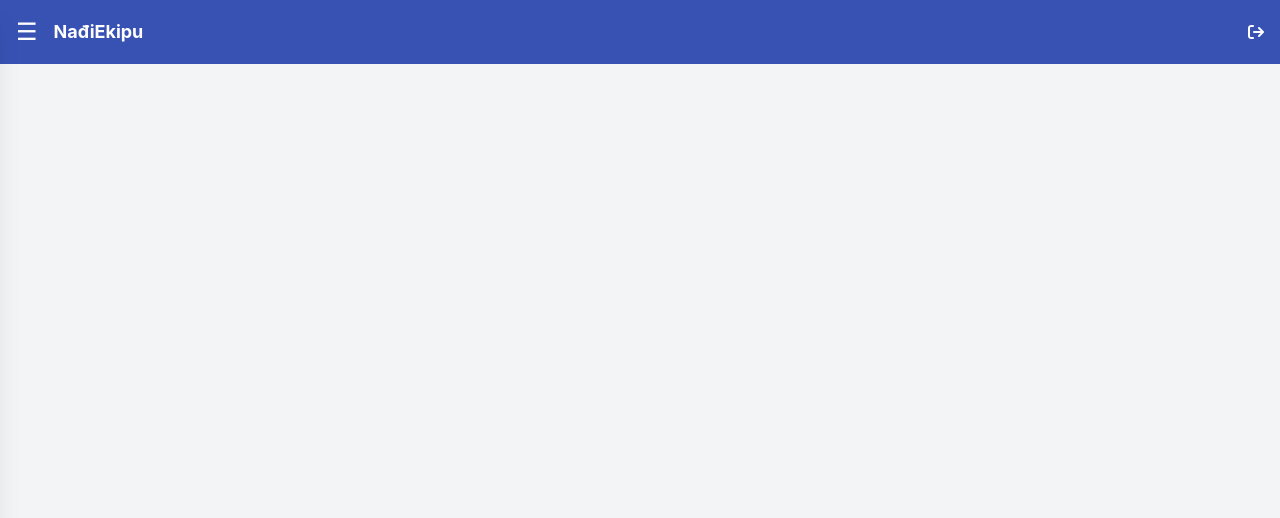
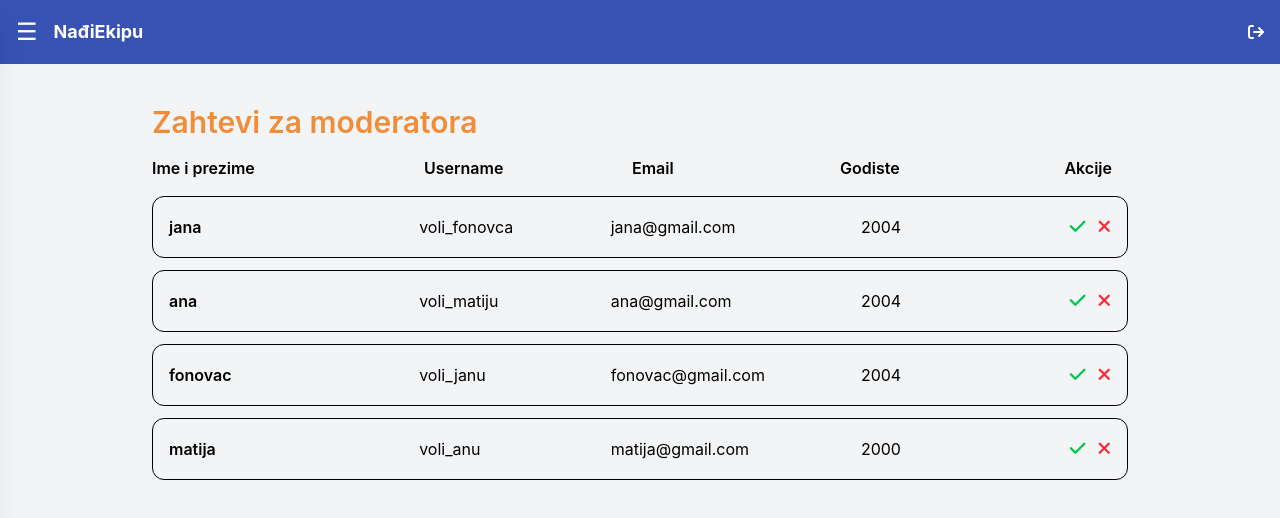
Before and after one commit to dusanveljkovic/NadjiEkipu, a React (Vite) app: page /zahtevi in a window 1280 px wide. Shown: the top 518 px of the page. Built offline with nearby package versions, Linux system fonts and the light colour scheme.

Commit message:
page for accepting moderators requests

```diff
--- a/src/App.jsx
+++ b/src/App.jsx
@@ -4,20 +4,22 @@ import Login from "./pages/Login";
 import MyProfile from "./pages/MyProfile";
 import Navbar from "./components/Navbar";
 import Registration from "./pages/Registration";
+import AdminZahtevi from "./pages/AdminZahtevi";
 
 function App() {
   const location = useLocation();
 
   return (
     <div className="min-h-screen bg-gray-100">
-      {location.pathname !== "/login" && <Navbar />}
+      {location.pathname !== "/login" && location.pathname !== "/registration" && location.pathname !== "/" && <Navbar />}
       <div className="p-4">
         <Routes>
           <Route path="/" element={<Login />} />
           <Route path="/home" element={<Home />}/>
           <Route path="/login" element={<Login />} />
+          <Route path="/registration" element={<Registration />}/>
           <Route path="my-profile" element={<MyProfile />} />
-          <Route path="/registration" element={<Registration />}/>
+          <Route path="/zahtevi" element={<AdminZahtevi />}/>
         </Routes>
       </div>
     </div>
--- a/src/components/Navbar.jsx
+++ b/src/components/Navbar.jsx
@@ -6,11 +6,6 @@ function Navbar() {
   const [isOpen, setIsOpen] = useState(false);
 
   return (
-    // <nav className="bg-primary text-white p-4 flex gap-4">
-    //   <Link to="/home">Home</Link>
-    //   <Link to="/about">About</Link>
-    //   <Link to="/my-profile">Moj profil</Link>
-    // </nav>
     <>
       {/* TOP BAR */}
       <nav className="bg-primary text-white p-4 flex items-center relative z-50">
@@ -74,6 +69,17 @@ function Navbar() {
           </NavLink>
 
           <NavLink
+            to="/zahtevi"
+            onClick={() => setIsOpen(false)}
+            className={({ isActive }) =>
+              `px-3 py-2 rounded-lg transition-all duration-200
+              ${isActive ? "bg-primary text-white" : "text-gray-700 hover:bg-gray-200"}`
+            }
+          >
+            Zahtevi
+          </NavLink>
+
+          <NavLink
             to="/my-profile"
             onClick={() => setIsOpen(false)}
             className={({ isActive }) =>
--- /dev/null
+++ b/src/pages/AdminZahtevi.jsx
@@ -0,0 +1,113 @@
+import { useState } from "react";
+import { useNavigate } from "react-router-dom";
+
+
+const requestsMock = [
+  {
+    id: 1,
+    fullName: "jana",
+    username: "voli_fonovca",
+    email: "jana@gmail.com",
+    birthYear: 2004,
+
+  },
+  {
+    id: 2,
+    fullName: "ana",
+    username: "voli_matiju",
+    email: "ana@gmail.com",
+    birthYear: 2004,
+  },
+  {
+    id: 3,
+    fullName: "fonovac",
+    username: "voli_janu",
+    email: "fonovac@gmail.com",
+    birthYear: 2004,
+  },
+  {
+    id: 4,
+    fullName: "matija",
+    username: "voli_anu",
+    email: "matija@gmail.com",
+    birthYear: 2000,
+  },
+];
+
+function AdminZahtevi() {
+  const navigate = useNavigate();
+
+  const [requests, setRequests] = useState(requestsMock);
+
+  const handleAccept = (id) => {
+    setRequests(requests.filter((r) => r.id !== id));
+    console.log("Prihvaćen:", id);
+  };
+
+  const handleReject = (id) => {
+    setRequests(requests.filter((r) => r.id !== id));
+    console.log("Odbijen:", id);
+  };
+
+  return (
+    <div className="flex flex-col gap-4 p-6 max-w-5xl mx-auto">
+      <h1 className="text-3xl font-semibold text-accent">Zahtevi za moderatora</h1>
+
+      {/* Header */}
+      <div className="flex gap-x-4 text-md font-semibold">
+        <span className="flex-4">Ime i prezime</span>
+        <span className="flex-3">Username</span>
+        <span className="flex-3">Email</span>
+        <span className="flex-2">Godiste</span>
+        <span className="flex-2 pr-4 text-right">Akcije</span>
+      </div>
+
+      {/* Lista */}
+      <div className="space-y-3">
+        {requests.map((user) => (
+         <div
+            key={user.id}
+            className="flex items-center border rounded-xl p-4 gap-x-4
+                        transition-all duration-300
+                        hover:bg-secondary/20
+                        hover:shadow-md
+                        hover:-translate-y-1
+                        cursor-pointer"
+            >
+            <span
+                onClick={() => navigate("/my-profile")}
+                className="flex-4 font-semibold hover:text-primary cursor-pointer transition"
+            >
+              {user.fullName}
+            </span>
+
+            <span className="flex-3">{user.username}</span>
+            <span className="flex-4">{user.email}</span>
+            <span className="flex-2">{user.birthYear}</span>
+
+            {/* Akcije */}
+            <div className="flex-2 flex justify-end gap-3 text-lg">
+              <button
+                onClick={() => handleAccept(user.id)}
+                className="text-green-500 hover:scale-110 transition"
+                title="Prihvati"
+              >
+                <i className="fa-solid fa-check"></i>
+              </button>
+
+              <button
+                onClick={() => handleReject(user.id)}
+                className="text-red-500 hover:scale-110 transition"
+                title="Odbij"
+              >
+                <i className="fa-solid fa-xmark"></i>
+              </button>
+            </div>
+          </div>
+        ))}
+      </div>
+    </div>
+  );
+}
+
+export default AdminZahtevi;
```
